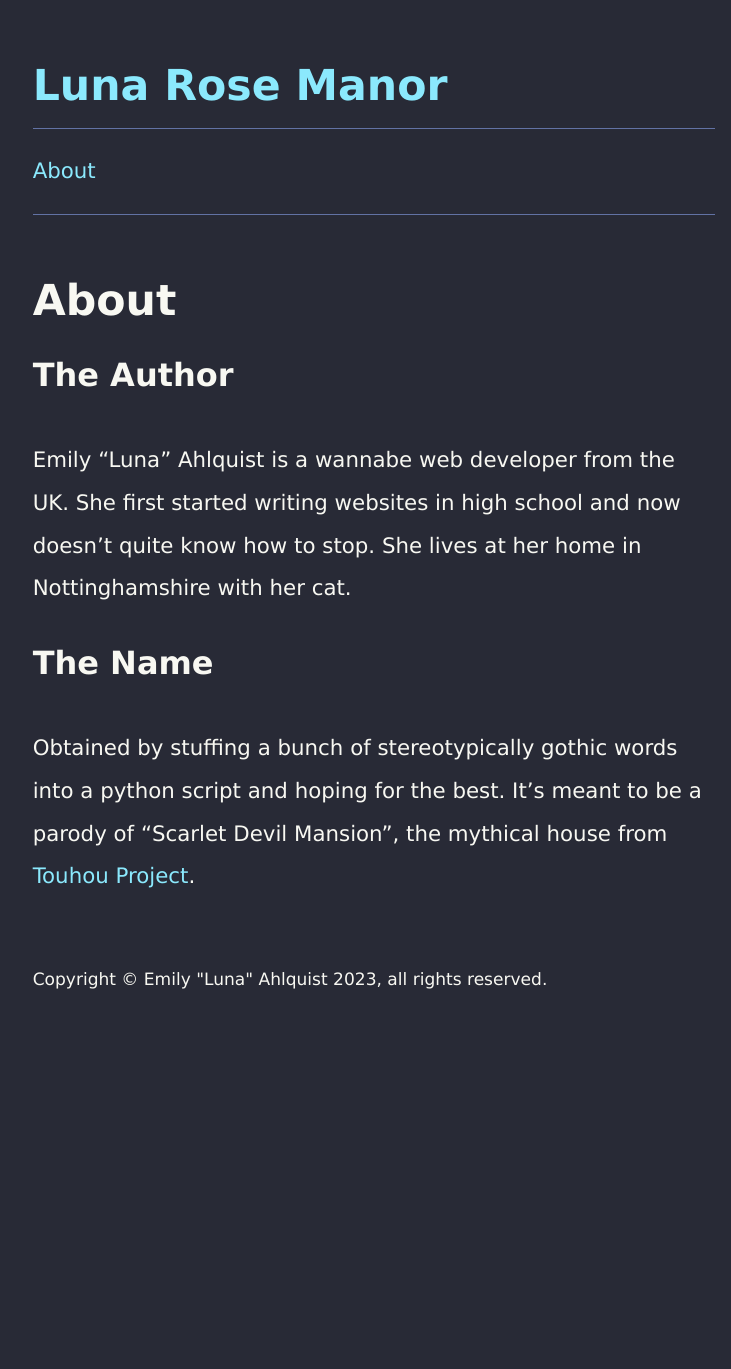
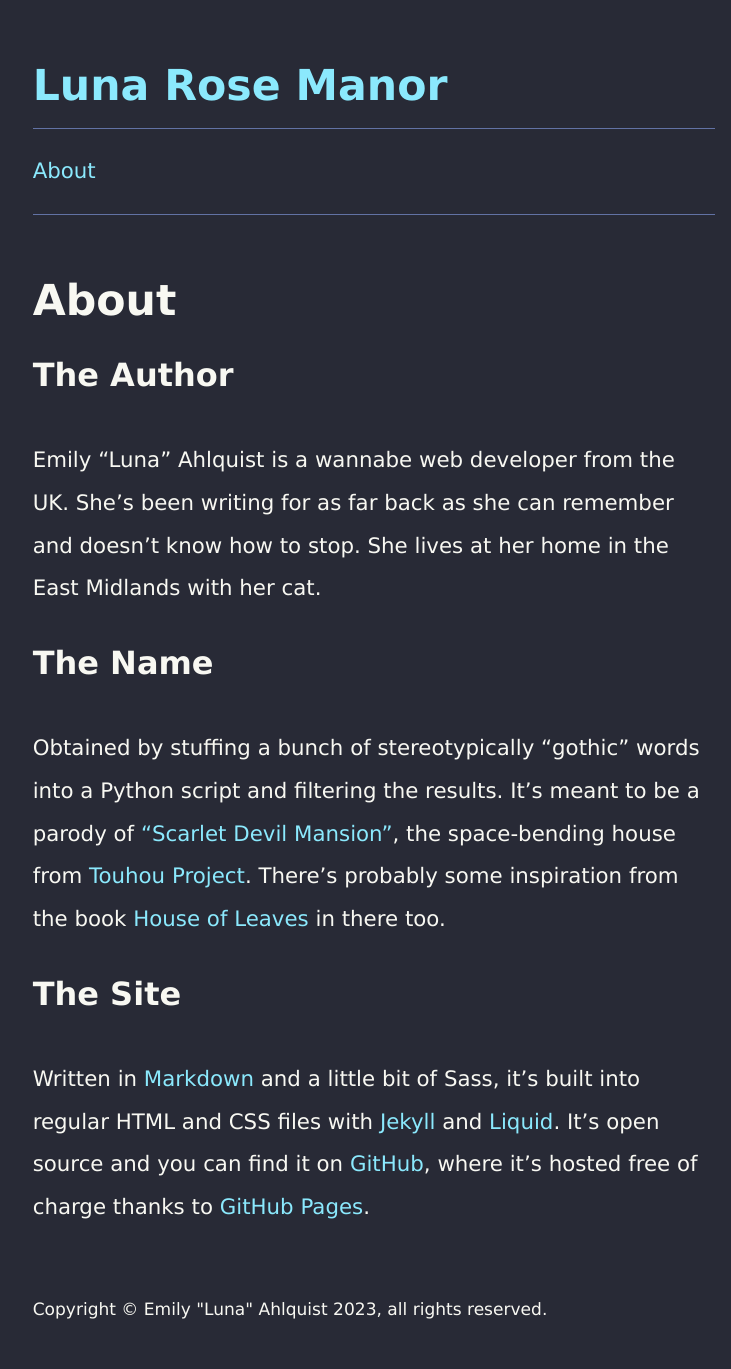
Before and after one commit to LunaRoseManor/lunarosemanor.github.io, a Jekyll site: the page built from about.md, in a window 1280 px wide. Shown: the whole page, without its empty margins (266-997 px from the left). Built offline with Jekyll 4.4.1, drawn with Linux system fonts in a browser that asks for light colours; before the commit the page ends 1039 px from its top, so only the background shows below that.

Commit message:
Update about.md

```diff
--- a/_sass/layout.sass
+++ b/_sass/layout.sass
@@ -1,8 +1,6 @@
 // Defines the overall layout of the site. Includes things like the default
 // width and height of elements, whilst also making the footer stick to the
 // bottom of the page for better use of whitespace.
-//
-// Source: https://developer.mozilla.org/en-US/docs/Web/CSS/Layout_cookbook/Sticky_footers#the_recipe
 $spacing-unit: 1em // The average distance elements should be spaced from each other
 $content-width: 36em // How wide the content should be
 $line-height: $spacing-unit * 2
@@ -109,6 +107,7 @@ img
     width: 100%
 
 /* Sticky footer */
+// Source: https://developer.mozilla.org/en-US/docs/Web/CSS/Layout_cookbook/Sticky_footers#the_recipe
 html, body
     box-sizing: border-box
     height: 100%
--- a/about.md
+++ b/about.md
@@ -5,11 +5,20 @@ permalink: /about
 ---
 
 ## The Author
-Emily "Luna" Ahlquist is a wannabe web developer from the UK. She first started
-writing websites in high school and now doesn't quite know how to stop. She
-lives at her home in Nottinghamshire with her cat.
+Emily "Luna" Ahlquist is a wannabe web developer from the UK. She's been writing
+for as far back as she can remember and doesn't know how to stop. She lives at
+her home in the East Midlands with her cat.
 
 ## The Name
-Obtained by stuffing a bunch of stereotypically gothic words into a python
-script and hoping for the best. It's meant to be a parody of "Scarlet Devil
-Mansion", the mythical house from [Touhou Project](https://en.wikipedia.org/wiki/Touhou_Project).
+Obtained by stuffing a bunch of stereotypically "gothic" words into a
+Python script and filtering the results. It's meant to be a parody of
+["Scarlet Devil Mansion"](https://en.touhouwiki.net/wiki/Scarlet_Devil_Mansion),
+the space-bending house from [Touhou Project](https://en.wikipedia.org/wiki/Touhou_Project). There's probably some inspiration from the book
+[House of Leaves](https://en.wikipedia.org/wiki/House_of_Leaves) in there too.
+
+## The Site
+Written in [Markdown](https://www.markdownguide.org/) and a little bit of Sass,
+it's built into regular HTML and CSS files with [Jekyll](https://jekyllrb.org/)
+and [Liquid](https://shopify.github.io/liquid/). It's open source and you can
+find it on [GitHub](https://github.com/LunaRoseManor/lunarosemanor.github.io),
+where it's hosted free of charge thanks to [GitHub Pages](https://pages.github.com).
--- a/assets/css/main.sass
+++ b/assets/css/main.sass
@@ -3,5 +3,6 @@
 // The main sass file, which collates all of the different sass mixins into a
 // single file to be built. Jekyll should copy this file to `/assets/css/main.css`
 // which means that no other file can share that name in this folder. Ideally,
-// this file should be the only one that relates to site styles.
+// this file should be the only one that relates to custom stylesheets outside
+// of imported libraries.
 @import colors, fonts, layout, syntax-highlighting
```
